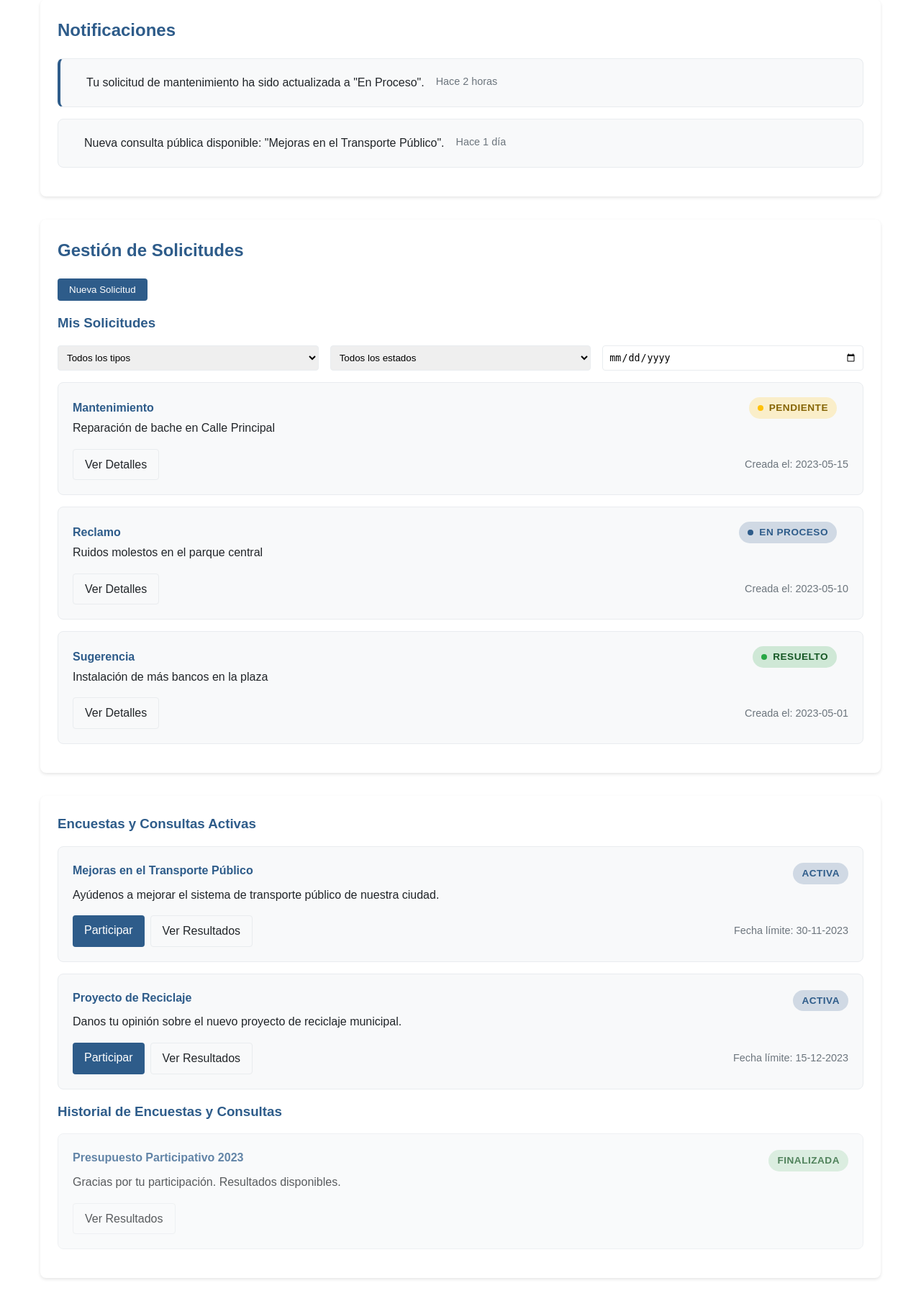
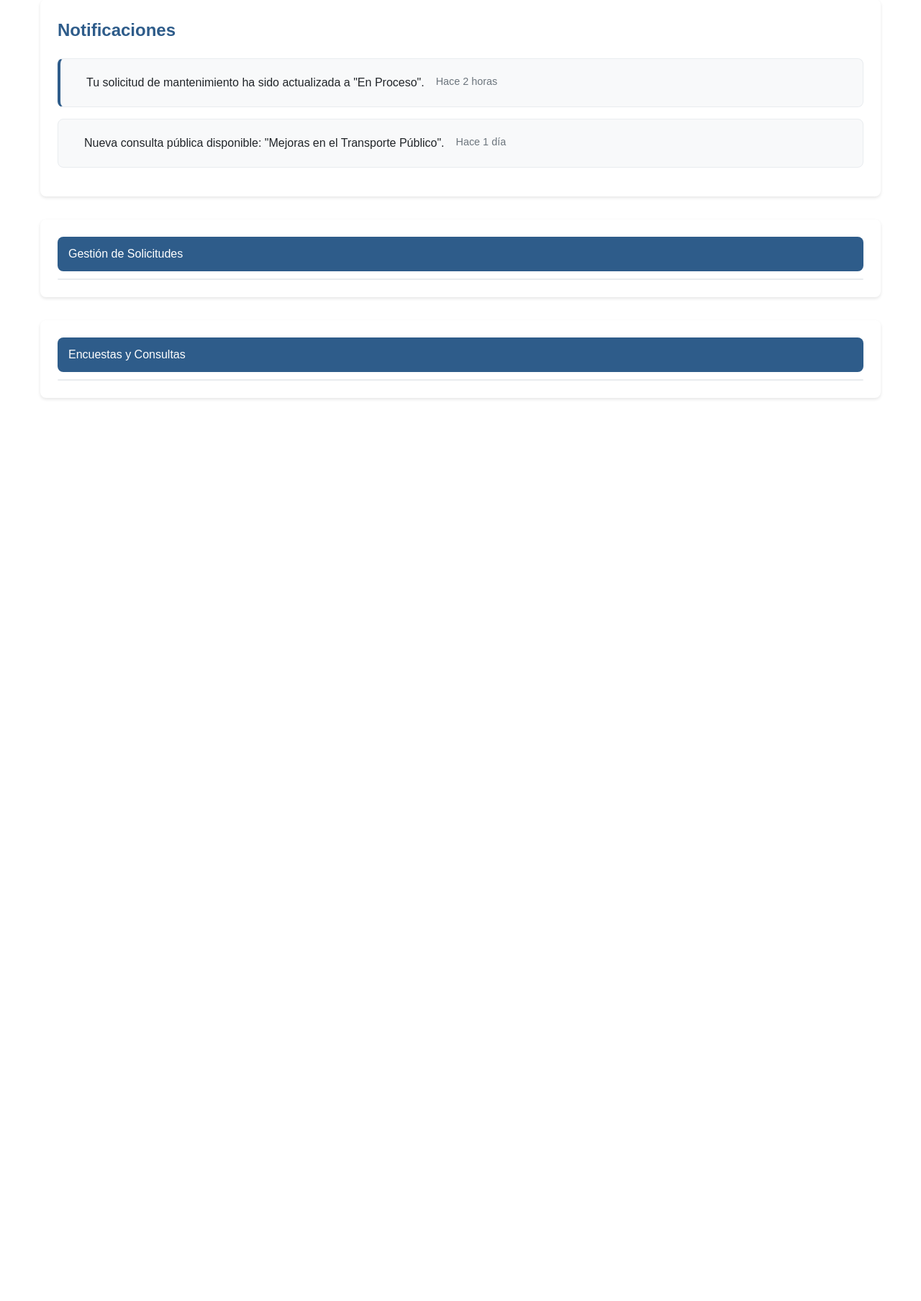
Before and after one commit to agusherrera99/ciudadano_conectado, a Django app: page /account/panel/ in a window 1280 px wide. Shown: the part 156-1964 px from the top of the page at 72% size. After the commit the page ends 711 px from the top, so only its background shows below. Run offline with Django 5.2, Linux system fonts and the light colour scheme.

Commit message:
Feature: Implement section toggle functionality with dynamic arrow rotation; enhance styles for better user interaction

```diff
--- a/account/static/css/panel.css
+++ b/account/static/css/panel.css
@@ -61,6 +61,10 @@ h1, h2, h3 {
     margin-bottom: 1rem;
 }
 
+.hidden {
+    display: none;
+}
+
 section {
     margin-bottom: 2rem;
     background-color: white;
@@ -69,8 +73,46 @@ section {
     box-shadow: 0 2px 4px rgba(0, 0, 0, 0.1);
 }
 
-.hidden {
-    display: none;
+.section-toggle {
+    width: 100%;
+    padding: 15px;
+    background-color: #2E5C8A;
+    color: white;
+    border: none;
+    border-radius: 8px;
+    cursor: pointer;
+    font-size: 16px;
+    text-align: left;
+    display: flex;
+    justify-content: space-between;
+    align-items: center;
+    transition: background-color 0.3s ease;
+}
+
+.section-toggle:hover {
+    background-color: #1c3a5c;
+}
+
+.section-toggle i {
+    font-size: 14px;
+    transition: transform 0.3s ease;
+}
+
+.section-content {
+    max-height: 0;
+    overflow: hidden;
+    transition: max-height 0.5s ease-out, padding 0.5s ease-out;
+    padding: 0 15px;
+    border: 1px solid #e9ecef;
+    border-radius: 8px;
+    margin-top: 10px;
+    background-color: white;
+}
+
+.section-content.open {
+    max-height: 1000px; /* Adjust based on content height */
+    padding: 15px;
+    box-shadow: 0 4px 12px rgba(0, 0, 0, 0.1);
 }
 
 .form-group {
--- a/account/static/js/panel.js
+++ b/account/static/js/panel.js
@@ -1,4 +1,23 @@
 document.addEventListener('DOMContentLoaded', function() {
+    // Toggle section visibility
+    const sectionToggles = document.querySelectorAll(".section-toggle");
+    sectionToggles.forEach((toggle) => {
+        toggle.addEventListener("click", function () {
+            const sectionContent = this.nextElementSibling;
+            const arrow = this.querySelector(".arrow");
+
+            // Toggle the "open" class
+            sectionContent.classList.toggle("open");
+
+            // Rotate the arrow
+            if (sectionContent.classList.contains("open")) {
+                arrow.textContent = "▲";
+            } else {
+                arrow.textContent = "▼";
+            }
+        });
+    });
+
     const newRequestBtn = document.getElementById('new-request-btn');
     const newRequestForm = document.getElementById('new-request-form');
     const requestTypeSelect = document.getElementById('request-type');
--- a/account/templates/panel.html
+++ b/account/templates/panel.html
@@ -16,6 +16,7 @@
     {% include 'components/navbar.html' %}
 
     <main>
+        <!-- Notifications Section -->
         <section id="notifications">
             <h2>Notificaciones</h2>
             <ul class="notification-items">
@@ -32,8 +33,14 @@
             </ul>
         </section>
 
-        <section id="request-management">
-            <h2>Gestión de Solicitudes</h2>
+        <!-- Requests Section -->
+        <section id="request-section">
+            <button class="section-toggle">
+                <span>Gestión de Solicitudes</span>
+                <i class="fas fa-chevron-down"></i>
+            </button>
+
+            <div class="section-content">
                 <button id="new-request-btn" class="btn btn-primary" aria-label="Nueva Solicitud">Nueva Solicitud</button>
 
                 <div id="new-request-form" class="hidden">
@@ -168,13 +175,19 @@
                         </li>
                     </ul>
                 </div>
+            </div>
         </section>
 
         <!-- Surveys Section -->
         <section id="survey-section">
             <!-- Active surveys -->
             <div id="active-survey">
-                <h3>Encuestas y Consultas Activas</h3>
+                <button class="section-toggle">
+                    <span>Encuestas y Consultas</span>
+                    <i class="fas fa-chevron-down"></i>
+                </button>
+
+                <div class="section-content">
                     <ul class="survey-items">
                         <li class="survey-item">
                             <div class="survey-header">
@@ -205,7 +218,6 @@
                             </div>
                         </li>
                     </ul>
-            </div>
 
                     <!-- Surveys history -->
                     <div id="survey-history">
@@ -223,6 +235,8 @@
                             </li>
                         </ul>
                     </div>
+                </div>
+            </div>
         </section>
     </main>
 
```
Lines whose indentation alone changed are shown as unchanged.
